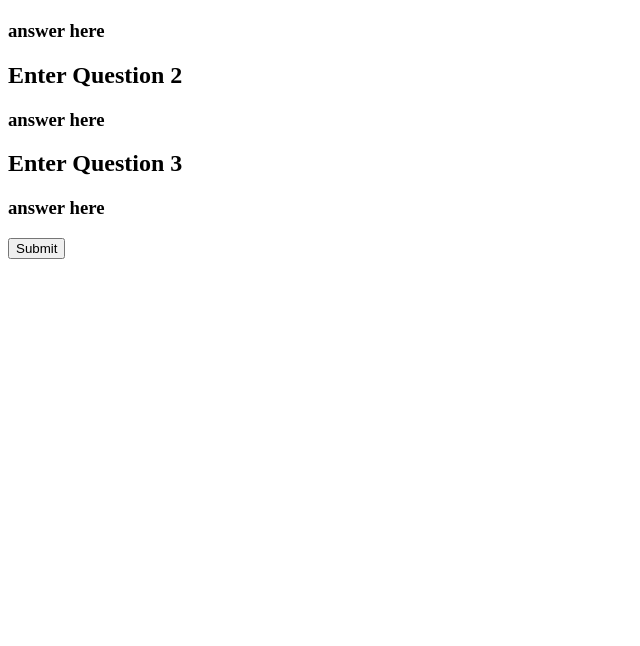
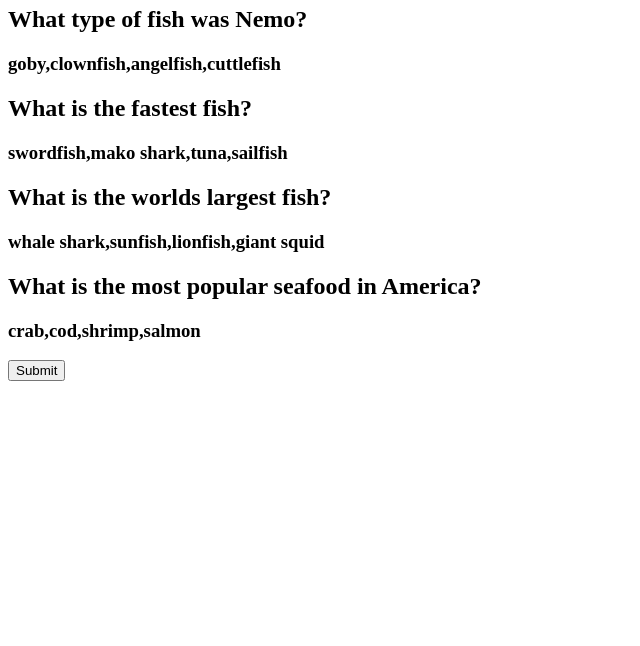
Before and after one commit to sbayreder/TriviaGame, a plain HTML site: page index.html in a window 1280 px wide. Shown: the part 154-800 px from the top of the page, without its empty margins (0-640 px from the left). Drawn offline with nearby package versions, Linux system fonts and the light colour scheme.

Commit message:
fixed timer, having issues with selection

```diff
--- a/assets/javascript/app.js
+++ b/assets/javascript/app.js
@@ -1,55 +1,56 @@
-$(document).ready(function(){
+$(document).ready(function() {
   //Variables
-
 var count = 0;
-var time =30;
+var time = 90;
 var timerId;
-var correct=0;
-var incorrect=0;
-var unanswered=0;
+var correct = 0;
+var incorrect = 0;
+var unanswered = 0;
 
   //Questions
-var ques1= ["What type of fish was Nemo?"];
-var ques2= ["What is the fastest fish?"];
-var ques3= [ "What is the worlds largest fish?"];
-var ques4= ["What is the most popular seafood in America?"];
+var ques1 = ["What type of fish was Nemo?"];
+var ques2 = ["What is the fastest fish?"];
+var ques3 = ["What is the worlds largest fish?"];
+var ques4 = ["What is the most popular seafood in America?"];
 
   //Answers
-var ans1= ["goby", "clownfish" , "angelfish" , "cuttlefish"];
-var ans2= ["swordfish", "mako shark", "tuna" , "sailfish"];
-var ans3= ["whale shark" , "sunfish" , "lionfish" , "giant squid"];
-var ans4= ["crab" , "cod" , "shrimp" , "salmon"];
-
+var ans1 = ["goby", "clownfish", "angelfish", "cuttlefish"];
+var ans2 = ["swordfish", "mako shark", "tuna", "sailfish"];
+var ans3 = ["whale shark", "sunfish", "lionfish", "giant squid"];
+var ans4 = ["crab", "cod", "shrimp", "salmon"];
 
   //show question and answers options
-function showQuestion(){
-    $('#question1').html(ques1);
+$(".question1").text(ques1);
+$(".question2").text(ques2);
+$(".question3").text(ques3);
+$(".question4").text(ques4);
 
-}
+$(".answer1").text(ans1);
+$(".answer2").text(ans2);
+$(".answer3").text(ans3);
+$(".answer4").text(ans4);
 
-
-//click listener
-$("button").click(function(){
-    $("#question1").html(ques1);
-});
   //if correct answer is picked
-
 
   //if wrong answer is picked
 
-
-
-
-
-
-
-
-
-
-
   //timer
 
+function run() {
+    clearInterval(timerId);
+    timerId = setInterval(decrement, 1000);
+}
+function decrement() {
+    time--;
+    $(".timer").html("<h2>" + time + "</h2>");
 
-
-
+    if (time === 0) {
+    stop();
+    alert("Time Up!");
+    }
+}
+function stop() {
+    clearInterval(timerId);
+}
+run();
 });
--- a/index.html
+++ b/index.html
@@ -11,14 +11,17 @@
             <h1>Are You Smarter Than A Marine Biologist</h1>
             <h2 class="timer">Time Remaining :</h2>
 
-            <h2 class="question1">Enter Question 1</h2>
+            <h2 class="question1"></h2>
             <h3 class="answer1">answer here</h3>
 
-            <h2 class="question2">Enter Question 2</h2>
+            <h2 class="question2"></h2>
             <h3 class="answer2">answer here</h3>
 
-            <h2 class="question3">Enter Question 3</h2>
+            <h2 class="question3"></h2>
             <h3 class="answer3">answer here</h3>
+
+            <h2 class="question4"></h2>
+            <h3 class="answer4">answer here</h3>
         </contanier>
     </div>
     <button>Submit</button>
```
Lines whose indentation alone changed are shown as unchanged.
